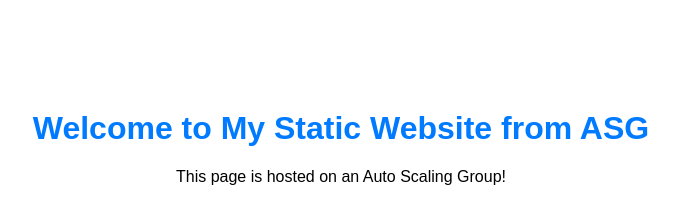
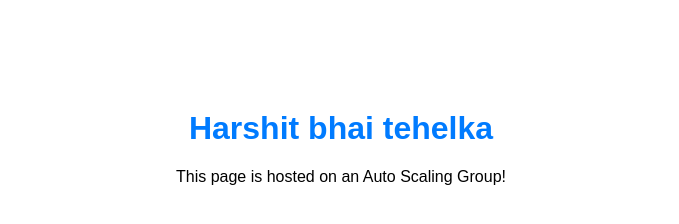
Before and after one commit to nitron18/cicd-test, a website: page public/index.html in a window 1280 px wide. Shown: the whole page, without its empty margins (299-978 px from the left). Drawn offline with Linux system fonts and the light colour scheme.

Commit message:
changed index

```diff
--- a/public/index.html
+++ b/public/index.html
@@ -7,7 +7,7 @@
     <link rel="stylesheet" href="style.css">
 </head>
 <body>
-    <h1>Welcome to My Static Website from ASG </h1>
+    <h1>Harshit bhai tehelka </h1>
     <p>This page is hosted on an Auto Scaling Group!</p>
 </body>
 </html>
```
